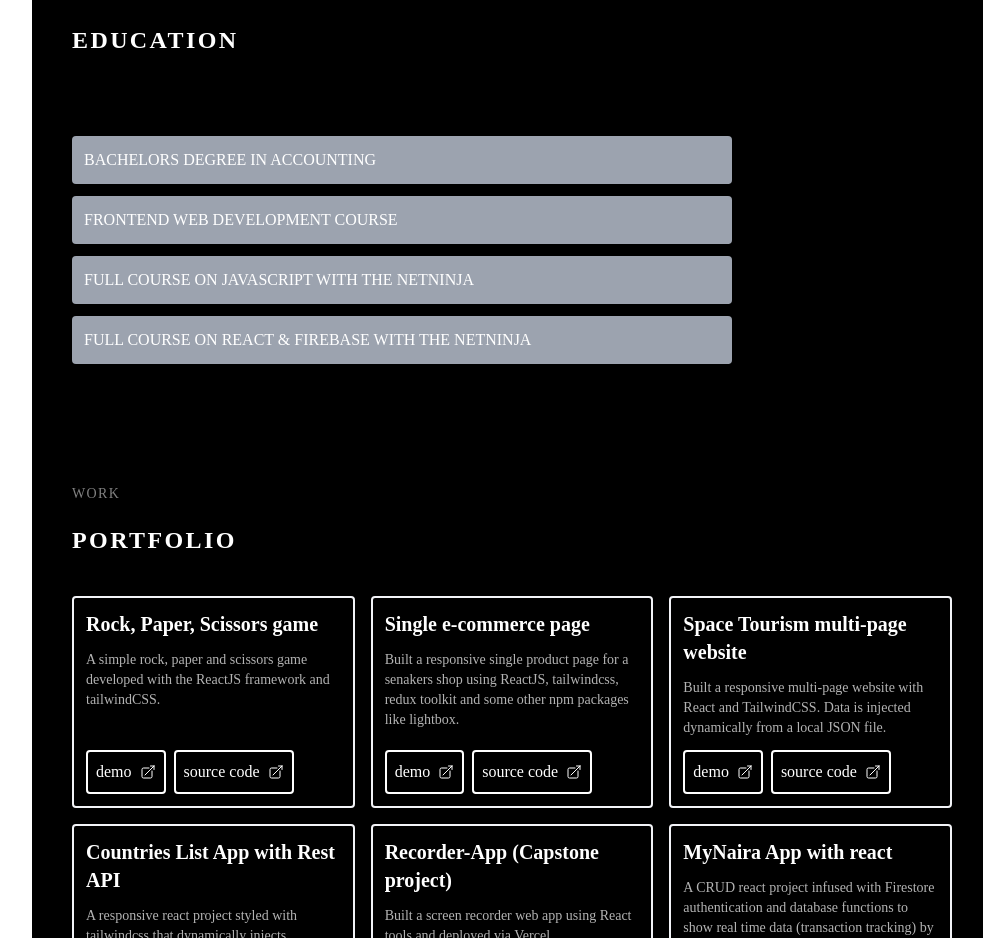
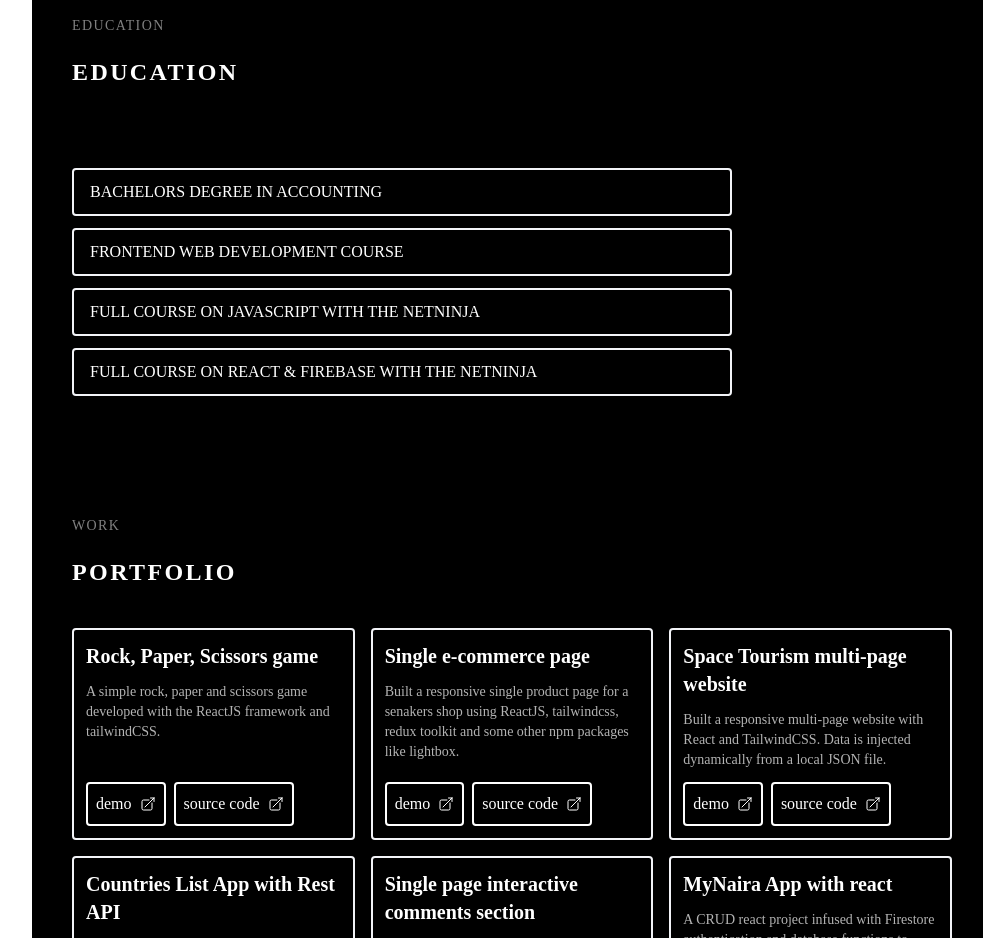
Before and after one commit to bohemiancode-x/portfoliov2-single-page, a React (Create React App) app: page / in a window 1280 px wide. Shown: the part 1862-2800 px from the top of the page, without its empty margins (288-1271 px from the left). Built offline with nearby package versions, Linux system fonts and the light colour scheme.

Commit message:
[FIX] fixed stylinf bugs and added all projects into separate file

```diff
--- /dev/null
+++ b/src/data/projectsData.js
@@ -0,0 +1,65 @@
+export const projectsData = [
+    {
+        id: 1,
+        title:'Rock, Paper, Scissors game',
+        info: 'A simple rock, paper and scissors game developed with the ReactJS framework and tailwindCSS.',
+        link: 'https://rock-paper-scissors-game-e5vy.vercel.app/',
+        git: 'https://github.com/bohemiancode-x/rock-paper-scissors-game'
+      },
+      {
+        id: 2,
+        title:'Single e-commerce page',
+        info: 'Built a responsive single product page for a senakers shop using ReactJS, tailwindcss, redux toolkit and some other npm packages like lightbox.',
+        link: 'http://single-ecommerce-page.vercel.app/',
+        git: 'https://github.com/bohemiancode-x/single-ecommerce-page'
+      },
+      {
+        id: 3,
+        title:'Space Tourism multi-page website',
+        info: 'Built a responsive multi-page website with React and TailwindCSS. Data is injected dynamically from a local JSON file.',
+        link: 'https://space-tourism-web-delta.vercel.app/',
+        git: 'https://github.com/bohemiancode-x/space-tourism-web'
+      },
+      {
+        id: 4,
+        title: 'Countries List App with Rest API',
+        info: 'A responsive react project styled with tailwindcss that dynamically injects information about countries of the world from Rest API with the use of react tools.',
+        link: 'http://countries-list-app-with-rest-api.vercel.app/',
+        git: 'https://github.com/bohemiancode-x/Countries-List-app-with-Rest-API'
+      },
+      {
+        id: 5,
+        title: 'Single page interactive comments section',
+        info: 'Built an interactive comments page using ReactJS tools, TailwindCSSand Redux toolkit. Deployed via Vercel.',
+        link: 'http://interactive-comments-section-seven-black.vercel.app/',
+        git: 'https://github.com/bohemiancode-x/interactive-comments-section'
+      },
+      {
+        id: 6,
+        title: 'MyNaira App with react',
+        info: 'A CRUD react project infused with Firestore authentication and database functions to show real time data (transaction tracking) by various authenticated users. Project was supervised by Shaun J. Pelling (NetNinja UK).',
+        link: 'https://project-my-naira-react-app.vercel.app/',
+        git: 'https://github.com/bohemiancode-x/Project-myNaira-react-app'
+      },
+      {
+        id: 7,
+        title: 'Coinblock landing page',
+        info: 'A simple react project designed to illustrate the use of fetch API functions and injecting API data into the DOM. Data is retrieved from coingecko API.',
+        link: 'https://project-coinblock-landing-page.vercel.app/',
+        git: 'https://github.com/bohemiancode-x/Project-coinblock-landing-page'
+      },
+      {
+        id: 8,
+        title: 'Static Joblisting page with filter function',
+        info: 'A single static webpage made with ReactJS framework and designed with TailwindCSS while using a local JSON file to dynamically inject data into the page with the Fetch function.',
+        link: 'https://static-job-lisiting-page.vercel.app/',
+        git: 'https://github.com/bohemiancode-x/static-job-lisiting-page'
+      },
+      {
+        id: 9,
+        title: 'Memory game app: Magic Match',
+        info: 'A simple memory game project designed with React to illustrate the use of react useState and useEffect hooks.',
+        link: 'https://memory-game-project-mauve.vercel.app/',
+        git: 'https://github.com/bohemiancode-x/memory-game-project'
+      }
+]
--- a/src/pages/About.js
+++ b/src/pages/About.js
@@ -5,7 +5,7 @@ export default function About() {
     const { mode } = useTheme();
 
   return (
-    <div id='about' className={`md:py-20 ${mode}`}>
+    <div id='about' className={`py-10 md:py-20 ${mode}`}>
         <div className='pt-5 px-10'>
             <h3 className='text-sm font-body opacity-50 tracking-widest'>ABOUT ME</h3>
             <h2 className='mt-5 font-[serif] tracking-widest text-2xl font-bold'>WHO AM I? </h2>
--- a/src/pages/Contact.js
+++ b/src/pages/Contact.js
@@ -1,9 +1,5 @@
 import React from 'react'
 import { useTheme } from "../hooks/useTheme";
-import emailsvg from '../assets/email.svg'
-import githubsvg from '../assets/github-brands.svg'
-import twittersvg from '../assets/twitter-brands.svg'
-import linkedinsvg from '../assets/linkedin.svg'
 
 const contactinfo = [
   {
@@ -54,7 +50,7 @@ export default function Contact() {
             }
           </div>
 
-          <div className='lg:w-[50%] lg:py-0 lg:px-0 py-5 px-10'>
+          <div className='hidden lg:w-[50%] lg:py-0 lg:px-0 py-5 px-10'>
             <form className='flex flex-col px-5 gap-4'>
               <input className='formelement' type="text" placeholder='Name' required/>
               <input className='formelement' type="email" placeholder='Email' required/>
--- a/src/pages/Education.js
+++ b/src/pages/Education.js
@@ -1,4 +1,4 @@
-import React, { useState } from 'react'
+import React from 'react'
 import { useTheme } from "../hooks/useTheme";
 import {
   Accordion,
@@ -45,13 +45,13 @@ export default function Education() {
           <Accordion  allowZeroExpanded className='mt-5'>
             {education.map((item) => (
                   <AccordionItem key={item.id} className='mt-3'>
-                  <AccordionItemHeading className='flex justify-between lg:w-3/4 h-[3rem] p-3 items-center rounded bg-grey dark:bg-gray-400'>
+                  <AccordionItemHeading className='flex justify-between lg:w-3/4 h-[3rem] p-4 items-center rounded bg-grey dark:bg-black dark:border-grey dark:border-2'>
                       <AccordionItemButton className='font-body'>
                           {item.header}
                       </AccordionItemButton>
                   </AccordionItemHeading>
                   <AccordionItemPanel>
-                      <p className='font-body lg:w-3/4 p-3 mt-1 rounded border-2 border-grey'>
+                      <p className='font-body lg:w-3/4 p-3 mt-1 rounded border-2 dark:bg-[#777] border-grey'>
                           {item.info}
                       </p>
                   </AccordionItemPanel>
--- a/src/pages/Home.js
+++ b/src/pages/Home.js
@@ -1,4 +1,4 @@
-import Hero from '../assets/hero.png'
+import Hero from '../assets/heroNew.png'
 import { useTheme } from "../hooks/useTheme";
 import { HiChevronDoubleDown } from 'react-icons/hi'
 import pdf from '../assets/resume.pdf'
@@ -28,7 +28,7 @@ export default function Home() {
                 </a>
             </div>
 
-            <div className='lg:w-[80%] w-full top-20 lg:top-0 relative lg:mt-auto lg:left-20'>
+            <div className='px-5 lg:px-0 lg:w-[80%] w-full top-20 lg:top-0 relative lg:mt-auto lg:left-20'>
                 <img className='h-full w-full' src={Hero} alt="hero" />
             </div>
 
--- a/src/pages/Work.js
+++ b/src/pages/Work.js
@@ -1,71 +1,7 @@
 import React from 'react'
 import { useTheme } from "../hooks/useTheme";
+import { projectsData } from '../data/projectsData';
 
-const projects = [
-  {
-    id: 1,
-    title:'Rock, Paper, Scissors game',
-    info: 'A simple rock, paper and scissors game developed with the ReactJS framework and tailwindCSS.',
-    link: 'https://rock-paper-scissors-game-e5vy.vercel.app/',
-    git: 'https://github.com/bohemiancode-x/rock-paper-scissors-game'
-  },
-  {
-    id: 2,
-    title:'Single e-commerce page',
-    info: 'Built a responsive single product page for a senakers shop using ReactJS, tailwindcss, redux toolkit and some other npm packages like lightbox.',
-    link: 'http://single-ecommerce-page.vercel.app/',
-    git: 'https://github.com/bohemiancode-x/single-ecommerce-page'
-  },
-  {
-    id: 3,
-    title:'Space Tourism multi-page website',
-    info: 'Built a responsive multi-page website with React and TailwindCSS. Data is injected dynamically from a local JSON file.',
-    link: 'https://space-tourism-web-delta.vercel.app/',
-    git: 'https://github.com/bohemiancode-x/space-tourism-web'
-  },
-  {
-    id: 4,
-    title: 'Countries List App with Rest API',
-    info: 'A responsive react project styled with tailwindcss that dynamically injects information about countries of the world from Rest API with the use of react tools.',
-    link: 'http://countries-list-app-with-rest-api.vercel.app/',
-    git: 'https://github.com/bohemiancode-x/Countries-List-app-with-Rest-API'
-  },
-  {
-    id: 5,
-    title: 'Recorder-App (Capstone project)',
-    info: 'Built a screen recorder web app using React tools and deployed via Vercel.',
-    link: 'https://capstone-project-recorder-app-bohemiancodex.vercel.app/',
-    git: 'https://github.com/bohemiancode-x/Capstone-Project-Recorder-App'
-  },
-  {
-    id: 6,
-    title: 'MyNaira App with react',
-    info: 'A CRUD react project infused with Firestore authentication and database functions to show real time data (transaction tracking) by various authenticated users. Project was supervised by Shaun J. Pelling (NetNinja UK).',
-    link: 'https://project-my-naira-react-app.vercel.app/',
-    git: 'https://github.com/bohemiancode-x/Project-myNaira-react-app'
-  },
-  {
-    id: 7,
-    title: 'Coinblock landing page',
-    info: 'A simple react project designed to illustrate the use of fetch API functions and injecting API data into the DOM. Data is retrieved from coingecko API.',
-    link: 'https://project-coinblock-landing-page.vercel.app/',
-    git: 'https://github.com/bohemiancode-x/Project-coinblock-landing-page'
-  },
-  {
-    id: 8,
-    title: 'Static Joblisting page with filter function',
-    info: 'A single static webpage made with ReactJS framework and designed with TailwindCSS while using a local JSON file to dynamically inject data into the page with the Fetch function.',
-    link: 'https://static-job-lisiting-page.vercel.app/',
-    git: 'https://github.com/bohemiancode-x/static-job-lisiting-page'
-  },
-  {
-    id: 9,
-    title: 'Memory game app: Magic Match',
-    info: 'A simple memory game project designed with React to illustrate the use of react useState and useEffect hooks.',
-    link: 'https://memory-game-project-mauve.vercel.app/',
-    git: 'https://github.com/bohemiancode-x/memory-game-project'
-  }
-]
 
 export default function Work() {
   const { mode } = useTheme();
@@ -79,7 +15,7 @@ export default function Work() {
 
         <div className='mt-10 lg:px-10'>
           <ul className='grid px-5 pb-5 lg:px-0 md:grid-cols-2 lg:grid-cols-3 gap-4'>
-            {projects.map((project) => (
+            {projectsData.map((project) => (
               <li className='flex flex-col rounded bg-grey border-2 p-3 border-grey shadow-lg dark:bg-black' key={project.id}>
                   <h3 className='font-body font-bold text-xl'>{project.title}</h3>
                   <p className='my-3 text-sm font-body opacity-70'>{project.info}</p>
```
Also changed, not shown: src/components/sidebar.js (+6 -6 lines), src/assets/heroNew.png (added), src/assets/heroimage.svg (added).
